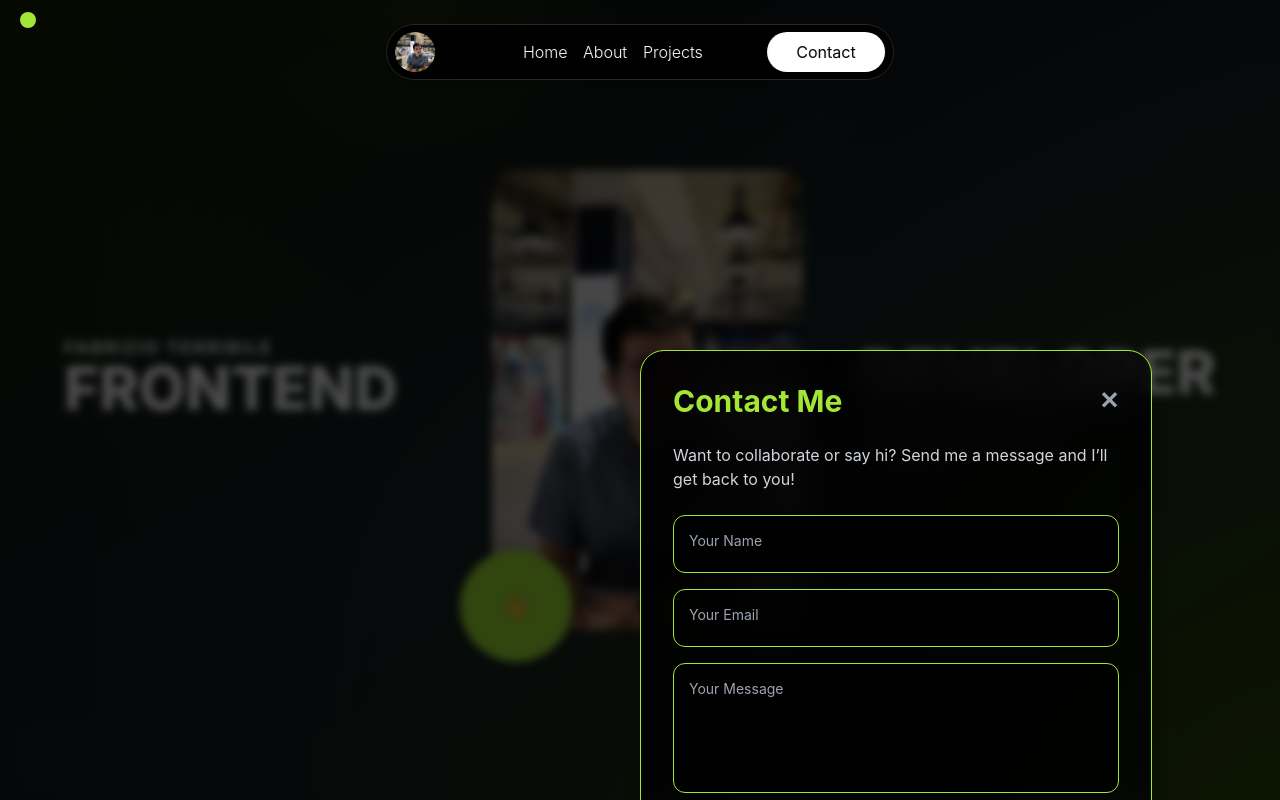
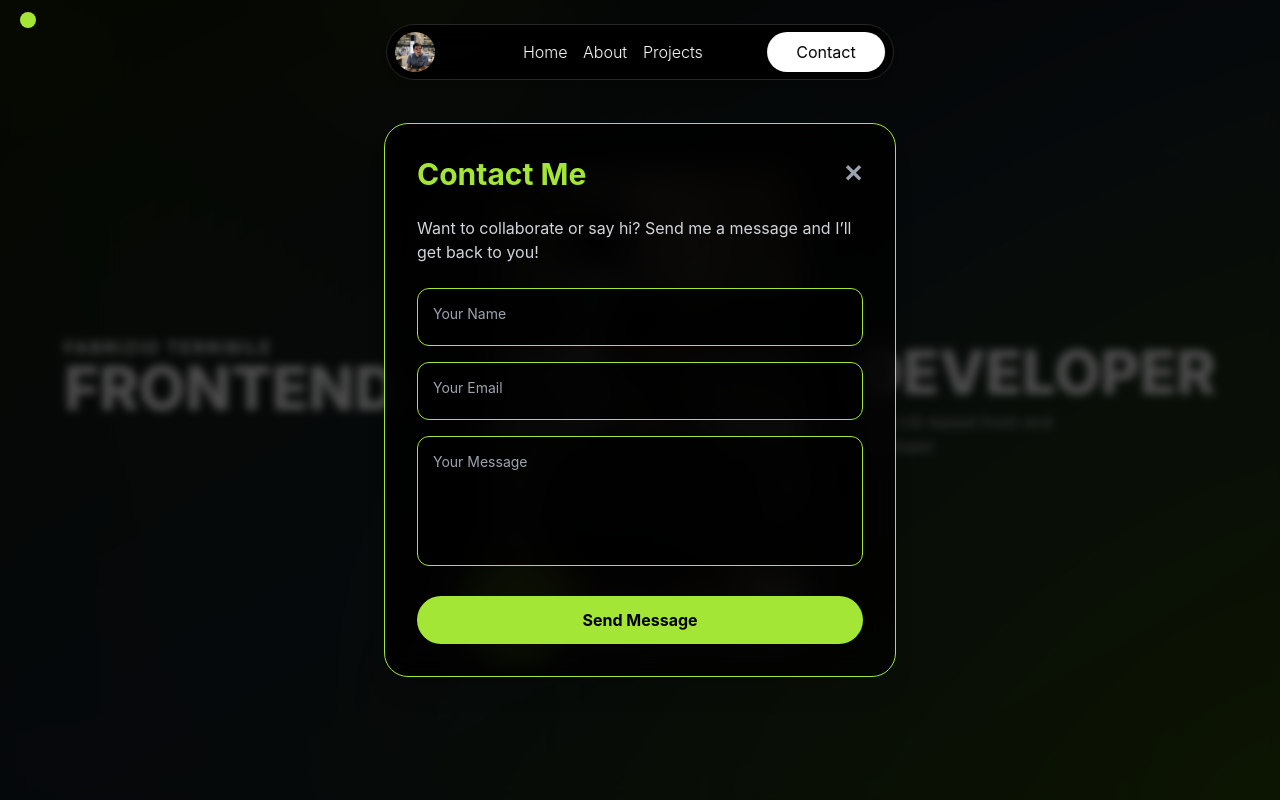
Before and after one commit to Fab785/Portfolio, a React (Create React App) app: page /#/ in a window 1280 px wide. Both pictures are taken after a click on the button "Contact". Shown: the top 800 px of the page. Built offline with nearby package versions, Linux system fonts and the light colour scheme.

Commit message:
updated img

```diff
--- a/src/components/ContactModal.jsx
+++ b/src/components/ContactModal.jsx
@@ -6,23 +6,27 @@ export default function ContactModal({ isOpen, onClose }) {
     <AnimatePresence>
       {isOpen && (
         <>
-          {/* Overlay */}
+          {/* Dark background overlay */}
           <motion.div
-            className="fixed inset-0 bg-black/70 backdrop-blur-sm z-50"
+            className="fixed inset-0 bg-black/70 backdrop-blur-sm z-40"
             initial={{ opacity: 0 }}
             animate={{ opacity: 1 }}
             exit={{ opacity: 0 }}
-            onClick={onClose}
+            transition={{ duration: 0.3 }}
+            onClick={onClose} // close modal on background click
           />
 
-          {/* Modal */}
+          {/* Modal window */}
           <motion.div
-            className="fixed top-1/2 left-1/2 z-50 w-[90%] max-w-lg p-8 rounded-3xl shadow-xl bg-gradient-to-br from-black/90 to-black/60 backdrop-blur-lg border border-lime-400"
-            initial={{ opacity: 0, scale: 0.8, y: -50 }}
-            animate={{ opacity: 1, scale: 1, y: -50 }}
-            exit={{ opacity: 0, scale: 0.8, y: -50 }}
-            transition={{ duration: 0.5, ease: "easeInOut" }}
+            className="fixed inset-0 flex items-center justify-center z-50"
+            initial={{ opacity: 0, scale: 0.8 }}
+            animate={{ opacity: 1, scale: 1 }}
+            exit={{ opacity: 0, scale: 0.8 }}
+            transition={{ duration: 0.4, ease: "easeInOut" }}
           >
+            <div className="w-[90%] max-w-lg p-8 rounded-3xl shadow-xl
+                            bg-gradient-to-br from-black/90 to-black/70
+                            backdrop-blur-lg border border-lime-400 relative">
               {/* Header */}
               <div className="flex justify-between items-center mb-6">
                 <h2 className="text-3xl font-bold text-lime-400">Contact Me</h2>
@@ -40,7 +44,7 @@ export default function ContactModal({ isOpen, onClose }) {
 
               {/* Form */}
               <form className="flex flex-col gap-4">
-              {/** Floating label inputs */}
+                {/* Name */}
                 <div className="relative">
                   <input
                     type="text"
@@ -50,12 +54,15 @@ export default function ContactModal({ isOpen, onClose }) {
                   />
                   <label
                     htmlFor="name"
-                  className="absolute left-4 top-4 text-gray-400 text-sm transition-all peer-placeholder-shown:top-4 peer-placeholder-shown:text-gray-400 peer-placeholder-shown:text-sm peer-focus:-top-2 peer-focus:text-lime-400 peer-focus:text-xs"
+                    className="absolute left-4 top-4 text-gray-400 text-sm transition-all
+                               peer-placeholder-shown:top-4 peer-placeholder-shown:text-gray-400 peer-placeholder-shown:text-sm
+                               peer-focus:-top-2 peer-focus:text-lime-400 peer-focus:text-xs"
                   >
                     Your Name
                   </label>
                 </div>
 
+                {/* Email */}
                 <div className="relative">
                   <input
                     type="email"
@@ -65,12 +72,15 @@ export default function ContactModal({ isOpen, onClose }) {
                   />
                   <label
                     htmlFor="email"
-                  className="absolute left-4 top-4 text-gray-400 text-sm transition-all peer-placeholder-shown:top-4 peer-placeholder-shown:text-gray-400 peer-placeholder-shown:text-sm peer-focus:-top-2 peer-focus:text-lime-400 peer-focus:text-xs"
+                    className="absolute left-4 top-4 text-gray-400 text-sm transition-all
+                               peer-placeholder-shown:top-4 peer-placeholder-shown:text-gray-400 peer-placeholder-shown:text-sm
+                               peer-focus:-top-2 peer-focus:text-lime-400 peer-focus:text-xs"
                   >
                     Your Email
                   </label>
                 </div>
 
+                {/* Message */}
                 <div className="relative">
                   <textarea
                     id="message"
@@ -80,7 +90,9 @@ export default function ContactModal({ isOpen, onClose }) {
                   />
                   <label
                     htmlFor="message"
-                  className="absolute left-4 top-4 text-gray-400 text-sm transition-all peer-placeholder-shown:top-4 peer-placeholder-shown:text-gray-400 peer-placeholder-shown:text-sm peer-focus:-top-2 peer-focus:text-lime-400 peer-focus:text-xs"
+                    className="absolute left-4 top-4 text-gray-400 text-sm transition-all
+                               peer-placeholder-shown:top-4 peer-placeholder-shown:text-gray-400 peer-placeholder-shown:text-sm
+                               peer-focus:-top-2 peer-focus:text-lime-400 peer-focus:text-xs"
                   >
                     Your Message
                   </label>
@@ -93,6 +105,7 @@ export default function ContactModal({ isOpen, onClose }) {
                   Send Message
                 </button>
               </form>
+            </div>
           </motion.div>
         </>
       )}
--- a/src/components/HeroSectionFive.jsx
+++ b/src/components/HeroSectionFive.jsx
@@ -92,13 +92,19 @@ export default function HeroSectionFive() {
             your website, or your next big idea.
           </p>
 
-          {/* Form */}
-          <div className="grid grid-cols-1 sm:grid-cols-2 gap-4 mb-4">
+          {/* Formspree Form */}
+          <form
+            action="https://formspree.io/f/xpwjbzkz"
+            method="POST"
+            className="grid grid-cols-1 sm:grid-cols-2 gap-4 mb-4"
+          >
             <div>
               <label className="block text-lime-400 text-sm mb-1">Name</label>
               <input
                 type="text"
+                name="name"
                 placeholder="Fabrizio Terribile"
+                required
                 className="w-full bg-neutral-800 rounded-full px-4 py-2 outline-none text-white border border-transparent focus:border-lime-400 transition-colors"
               />
             </div>
@@ -106,36 +112,41 @@ export default function HeroSectionFive() {
               <label className="block text-lime-400 text-sm mb-1">Email</label>
               <input
                 type="email"
+                name="email"
                 placeholder="fabrizioterribile@gmail.com"
+                required
                 className="w-full bg-neutral-800 rounded-full px-4 py-2 outline-none text-white border border-transparent focus:border-lime-400 transition-colors"
               />
             </div>
-          </div>
 
-          <div className="mb-4">
-            <label className="block text-lime-400 text-sm mb-1">
-              Service Needed ?
-            </label>
-            <select className="w-full bg-neutral-800 rounded-full px-4 py-2 outline-none text-white border border-transparent focus:border-lime-400 transition-colors">
-              <option>Select...</option>
-              <option>Front-End</option>
-              <option>UI/UX Design</option>
-              <option>Web Development</option>
+            <div className="sm:col-span-2">
+              <label className="block text-lime-400 text-sm mb-1">Service Needed ?</label>
+              <select
+                name="service"
+                required
+                className="w-full bg-neutral-800 rounded-full px-4 py-2 outline-none text-white border border-transparent focus:border-lime-400 transition-colors"
+              >
+                <option value="">Select...</option>
+                <option value="Front-End">Front-End</option>
+                <option value="UI/UX Design">UI/UX Design</option>
+                <option value="Web Development">Web Development</option>
               </select>
             </div>
 
-          <div className="mb-6">
-            <label className="block text-lime-400 text-sm mb-1">
-              What Can I Help You...
-            </label>
+            <div className="sm:col-span-2">
+              <label className="block text-lime-400 text-sm mb-1">What Can I Help You...</label>
               <textarea
+                name="message"
                 placeholder="Hello, I'd like to..."
+                required
                 className="w-full bg-neutral-800 rounded-xl px-4 py-3 outline-none text-white h-32 border border-transparent focus:border-lime-400 transition-colors"
               />
             </div>
 
+            <div className="sm:col-span-2">
               <button
-            className="relative overflow-hidden border border-lime-400 text-lime-400 px-8 py-2 rounded-full font-bold transition-colors mb-10 sm:mb-0"
+                type="submit"
+                className="relative overflow-hidden border border-lime-400 text-lime-400 px-8 py-2 rounded-full font-bold transition-colors w-full"
                 style={{
                   background:
                     "linear-gradient(to right, #A3E635 0%, #A3E635 50%, transparent 50%, transparent 100%)",
@@ -155,6 +166,8 @@ export default function HeroSectionFive() {
                 SUBMIT
               </button>
             </div>
+          </form>
+        </div>
       </div>
     </section>
   );
```
Also changed, not shown: 1 other file (tests, documents, lock files or other folders). Lines whose indentation alone changed are shown as unchanged.
